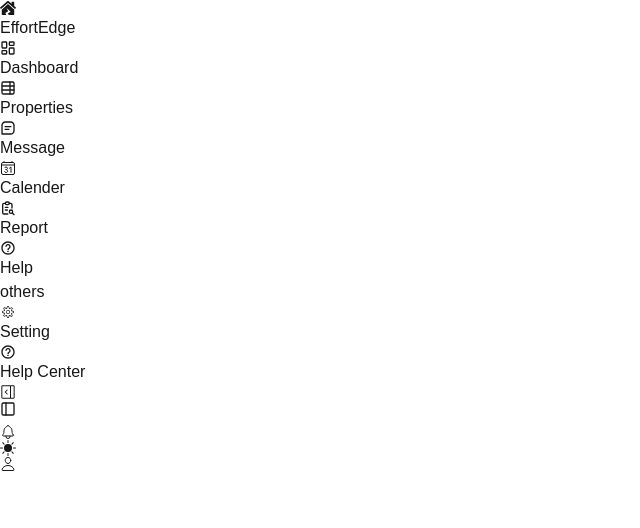
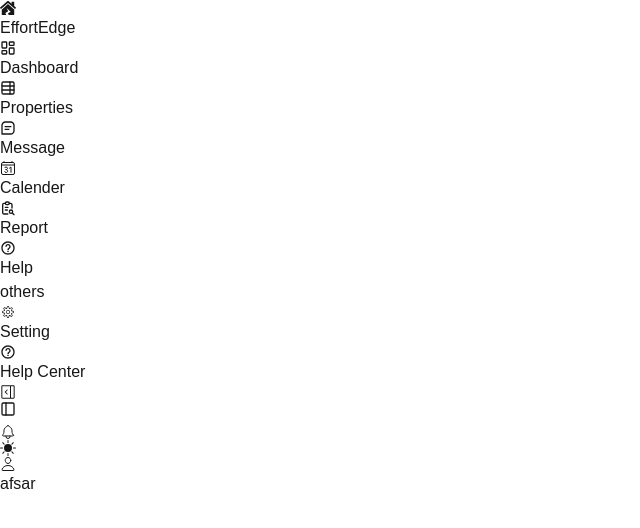
Before and after one commit to Mdafsarx/Job-task-of-Aves-Digital, a Next.js app: page / in a window 1280 px wide. Shown: the top 528 px of the page, without its empty margins (0-640 px from the left). Built offline with nearby package versions, Linux system fonts and the light colour scheme.

Commit message:
dashboard toggle bug fixed

```diff
--- a/src/app/Components/DashboardNavbar.jsx
+++ b/src/app/Components/DashboardNavbar.jsx
@@ -14,8 +14,8 @@
 
 
     return (
+        <div className={`fixed top-0 ${sideBar ? 'w-[calc(100vw-240px)] left-60' : 'w-[calc(100vw-72px)] left-[72px]'}`}>
             <nav className="w-full h-14 px-5 border-b flex items-center justify-between *:text-black bg-[#F2F6F9] md:bg-white ">
-
                 {
                     sideBar
                         ? <GoSidebarExpand className="text-2xl cursor-pointer hover:text-[#3DD598] hidden md:block" onClick={() => {
@@ -45,5 +45,6 @@
                 </div>
 
             </nav>
+        </div>
     )
 }
--- a/src/app/Components/DashboardSideBar.jsx
+++ b/src/app/Components/DashboardSideBar.jsx
@@ -20,7 +20,8 @@
 
 
     return (
-        <div className={`${sideBar ? 'w-64' : ''}  bg-[#F2F6F9] min-h-screen border-r *:text-black hidden md:flex flex-col justify-between`}>
+       <div className='fixed top-0 left-0'>
+         <div className={`${sideBar ? 'w-60' : ''}  bg-[#F2F6F9] min-h-screen border-r *:text-black hidden md:flex flex-col justify-between`}>
 
              <div>
                  {/* logo */}
@@ -48,5 +49,6 @@
              </div>
 
          </div>
+       </div>
     )
 }
--- /dev/null
+++ b/src/app/Components/Main.jsx
@@ -0,0 +1,12 @@
+'use client'
+import React from "react";
+import { Context } from "./Provider/Provider";
+
+export default function Main({ displayContent }) {
+    const { sideBar, setSideBar } = React.useContext(Context);
+    return (
+        <div className={`pt-[4.7rem] ${sideBar ? 'pl-[16.4rem]':'pl-[5.75rem]'}`}>
+            {displayContent}
+        </div>
+    )
+}
--- a/src/app/layout.js
+++ b/src/app/layout.js
@@ -3,6 +3,7 @@
 import DashboardNavbar from "./Components/DashboardNavbar";
 import DashboardSideBar from "./Components/DashboardSideBar";
 import Provider from "./Components/Provider/Provider";
+import Main from "./Components/Main";
 
 const geistSans = localFont({
   src: "./fonts/GeistVF.woff",
@@ -23,13 +24,16 @@
 export default function RootLayout({ children }) {
   return (
     <html lang="en">
-      <body className={`${geistSans.variable} ${geistMono.variable} antialiased `}>
+      <body className={`${geistSans.variable} ${geistMono.variable} antialiased bg-[#F3F2ED99`}>
         <Provider>
+
           <div className="flex items-start">
             <DashboardSideBar />
             <DashboardNavbar />
           </div>
-          {children}
+
+          <Main displayContent={children} />
+
         </Provider>
       </body>
     </html>
--- a/src/app/page.js
+++ b/src/app/page.js
@@ -1,7 +1,7 @@
 export default function Home() {
   return (
-    <div>
-
+    <div className="text-black text-5xl">
+     afsar
     </div>
   );
 }
```
Lines whose indentation alone changed are shown as unchanged.
